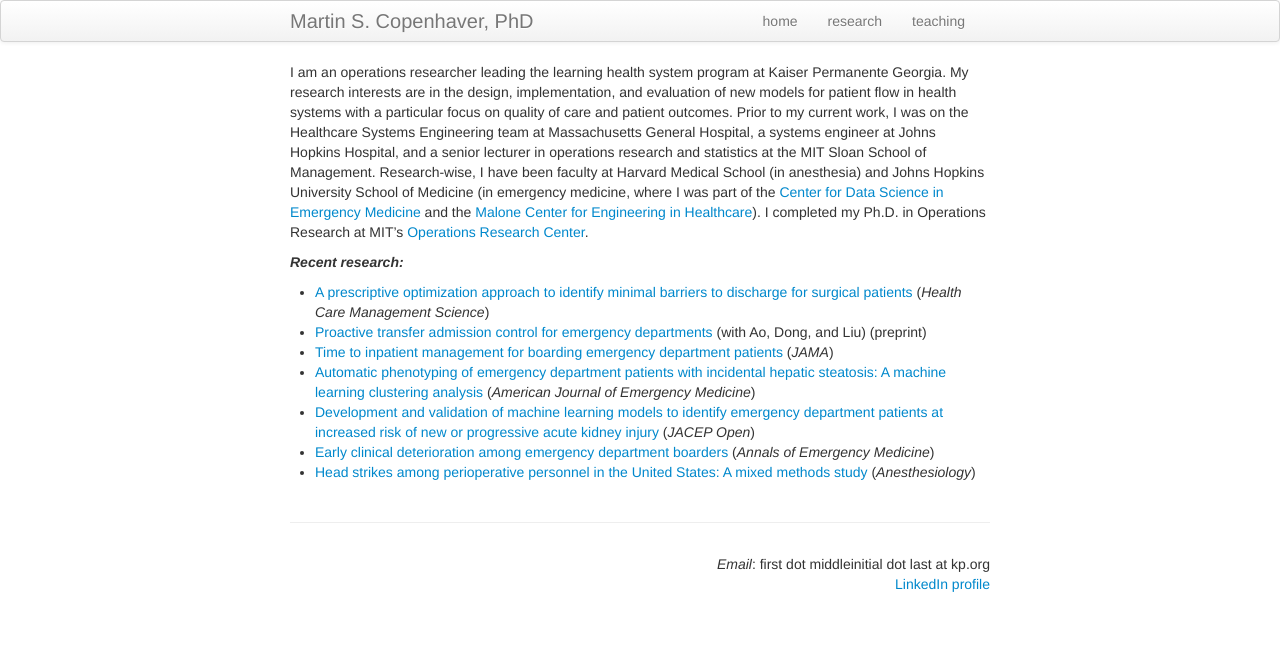
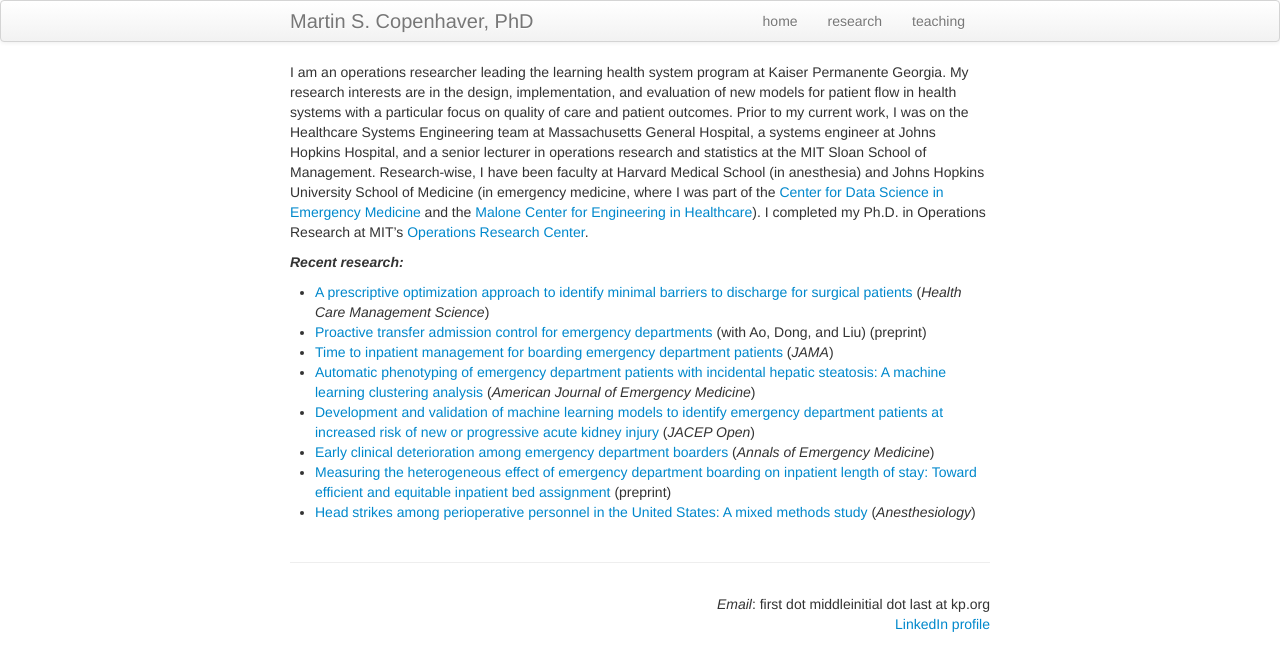
Before and after one commit to martincopenhaver/martincopenhaver.github.io, a Jekyll site: the page built from index.md, in a window 1280 px wide. Shown: the top 671 px of the page. Built offline with Jekyll 4.4.1, drawn with Linux system fonts in a browser that asks for light colours.

Commit message:
Update index.md

```diff
--- a/index.md
+++ b/index.md
@@ -17,4 +17,5 @@ I am an operations researcher leading the learning health system program at Kais
 * [Automatic phenotyping of emergency department patients with incidental hepatic steatosis: A machine learning clustering analysis](https://www.sciencedirect.com/science/article/abs/pii/S0735675726002561) (_American Journal of Emergency Medicine_)
 * [Development and validation of machine learning models to identify emergency department patients at increased risk of new or progressive acute kidney injury](https://www.jacepopen.com/article/S2688-1152(26)00072-X/fulltext) (_JACEP Open_)
 * [Early clinical deterioration among emergency department boarders](https://www.annemergmed.com/article/S0196-0644(26)00071-5/fulltext) (_Annals of Emergency Medicine_)
+* [Measuring the heterogeneous effect of emergency department boarding on inpatient length of stay: Toward efficient and equitable inpatient bed assignment](https://papers.ssrn.com/sol3/papers.cfm?abstract_id=5288627) (preprint)
 * [Head strikes among perioperative personnel in the United States: A mixed methods study](https://journals.lww.com/anesthesiology/fulltext/2025/11000/head_strikes_among_perioperative_personnel_in_the.16.aspx) (_Anesthesiology_)
```
